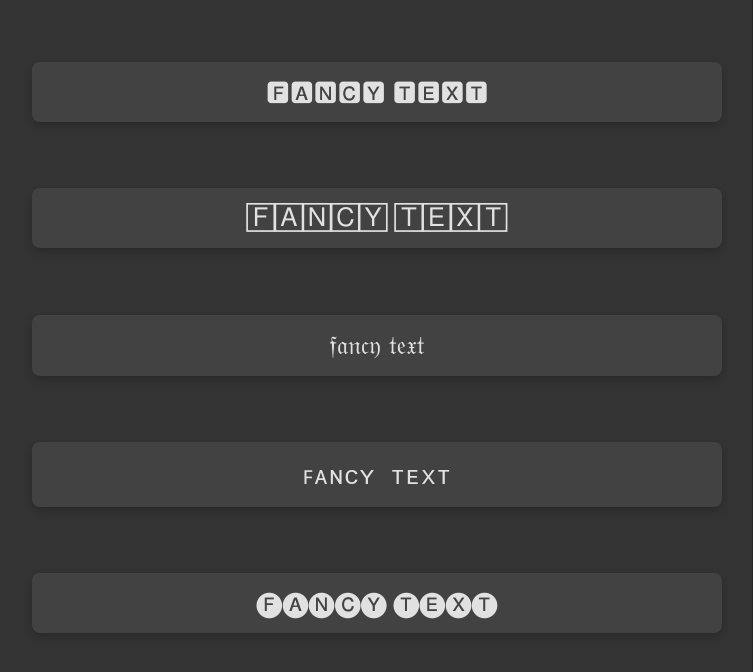
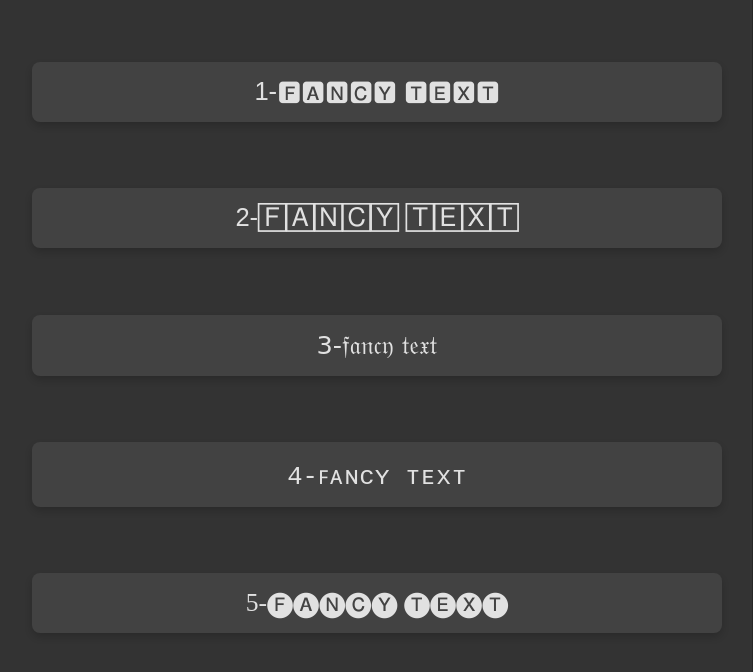
Before and after one commit to Bayelll/ChicNest.github.io, a plain HTML site: page index.html in a window 1280 px wide. Shown: the part 126-798 px from the top of the page, without its empty margins (278-1031 px from the left). Drawn offline with Linux system fonts and the light colour scheme.

Commit message:
Update index.html

```diff
--- a/index.html
+++ b/index.html
@@ -11,11 +11,11 @@
         <h1>Доступные шрифты:</h1>
         <h1>DR.ALTYN:</h1>
         <div class="font-display">
-            <p class="font-option" style="font-family: fantasy;">🅵🅰🅽🅲🆈 🆃🅴🆇🆃</p>
-            <p class="font-option" style="font-family: sans-serif;">🄵🄰🄽🄲🅈 🅃🄴🅇🅃</p>
-            <p class="font-option" style="font-family: cursive;">𝔣𝔞𝔫𝔠𝔶 𝔱𝔢𝔵𝔱</p>
-            <p class="font-option" style="font-family: monospace;">ꜰᴀɴᴄʏ ᴛᴇxᴛ</p>
-            <p class="font-option" style="font-family: serif;">🅕🅐🅝🅒🅨 🅣🅔🅧🅣</p>
+            <p class="font-option" style="font-family: fantasy;">1-🅵🅰🅽🅲🆈 🆃🅴🆇🆃</p>
+            <p class="font-option" style="font-family: sans-serif;">2-🄵🄰🄽🄲🅈 🅃🄴🅇🅃</p>
+            <p class="font-option" style="font-family: cursive;">3-𝔣𝔞𝔫𝔠𝔶 𝔱𝔢𝔵𝔱</p>
+            <p class="font-option" style="font-family: monospace;">4-ꜰᴀɴᴄʏ ᴛᴇxᴛ</p>
+            <p class="font-option" style="font-family: serif;">5-🅕🅐🅝🅒🅨 🅣🅔🅧🅣</p>
         </div>
     </div>
 </body>
```
